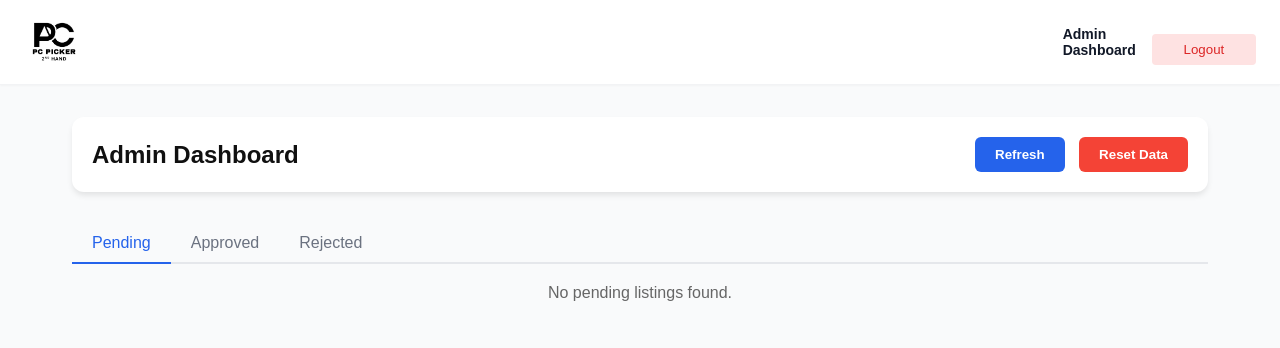
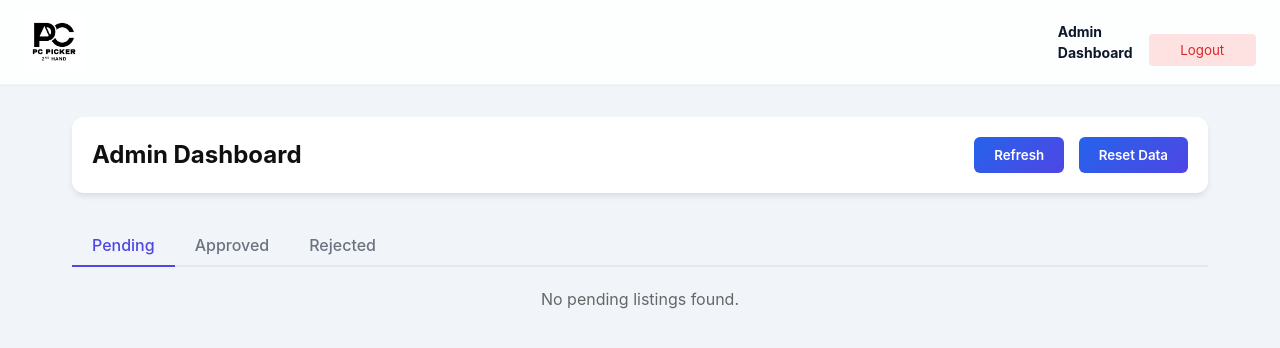
Before and after one commit to IsTyrone/CCAPDEV-MP, a plain HTML site: page pages/admin.html in a window 1280 px wide. Drawn offline with Linux system fonts and the light colour scheme; sample sign-in values are in the browser's storage; a web font is replaced by a local one.

Commit message:
Updated forum
Keeps track of who submitted which forum

```diff
--- a/css/dashboard.css
+++ b/css/dashboard.css
@@ -45,40 +45,63 @@
 }
 
 :root {
-  /* --- 1. Modern Color Palette --- */
-  --primary-blue: #2563eb;
-  /* Updated from #003399 */
-  --primary-hover: #1d4ed8;
-  /* Button Hover */
+  /* --- 1. Modern Professional Grade Palette --- */
+
+  /* Gradients & Brand Colors */
+  --primary-gradient: linear-gradient(135deg, #2563eb 0%, #4f46e5 100%);
+  /* Vivid Blue -> Indigo */
+  --primary-blue: #4f46e5;
+  /* Deep Indigo fallback */
+  --primary-hover: #4338ca;
+
+  --secondary-gradient: linear-gradient(135deg, #0ea5e9 0%, #2563eb 100%);
+  /* Sky -> Blue */
+
   --accent-red: #ef4444;
-  /* Alerts/Deals */
-  --bg-gray: #f9fafb;
-  /* Cleaner main background */
-  --text-dark: #111827;
-  /* Near-black for readability */
-  --text-secondary: #4b5563;
-  /* Secondary text */
-  --border-color: #e5e7eb;
-  /* Light border */
-  --footer-bg: #111827;
-  /* Dark footer */
-  --footer-text: #9ca3af;
-  /* Footer text */
+  --accent-green: #10b981;
+  --accent-amber: #f59e0b;
+
+  /* Surfaces & Backgrounds */
+  --bg-app: #f1f5f9;
+  /* Slate 100 - Cool, professional background */
+  --bg-card: #ffffff;
+  --bg-sidebar: #ffffff;
+
+  /* Typography */
+  --text-dark: #0f172a;
+  /* Slate 900 - Sharp, high contrast */
+  --text-secondary: #64748b;
+  /* Slate 500 */
+  --text-light: #94a3b8;
+  /* Slate 400 */
+
+  /* Borders & Shadows */
+  --border-color: #e2e8f0;
+  /* Slate 200 */
+  --shadow-sm: 0 1px 2px 0 rgba(0, 0, 0, 0.05);
+  --shadow-md: 0 4px 6px -1px rgba(0, 0, 0, 0.1), 0 2px 4px -1px rgba(0, 0, 0, 0.06);
+  --shadow-lg: 0 10px 15px -3px rgba(0, 0, 0, 0.1), 0 4px 6px -2px rgba(0, 0, 0, 0.05);
+
+  /* Footer */
+  --footer-bg: #0f172a;
+  --footer-text: #94a3b8;
 }
 
 * {
   box-sizing: border-box;
   margin: 0;
   padding: 0;
-  font-family: 'Google Sans', Arial, sans-serif;
+  font-family: 'Google Sans', 'Inter', system-ui, -apple-system, sans-serif;
+  -webkit-font-smoothing: antialiased;
 }
 
 body {
-  font-family: 'Google Sans', Arial, sans-serif;
-  background-color: var(--bg-gray);
+  font-family: 'Google Sans', 'Inter', system-ui, -apple-system, sans-serif;
+  background-color: var(--bg-app);
   color: var(--text-dark);
   height: 100vh;
   overflow-x: hidden;
+  line-height: 1.5;
 }
 
 a {
@@ -89,9 +112,9 @@ a {
 /* --- 1. Top Header (Logo | Nav Links | Account) --- */
 /* --- 1. Top Header (Logo | Nav Links | Account) --- */
 .main-header {
-  background-color: rgba(255, 255, 255, 0.95);
-  backdrop-filter: blur(12px);
-  -webkit-backdrop-filter: blur(12px);
+  background-color: rgba(255, 255, 255, 0.85);
+  backdrop-filter: blur(20px);
+  -webkit-backdrop-filter: blur(20px);
   padding: 12px 24px;
   display: flex;
   align-items: center;
@@ -271,7 +294,7 @@ a {
 }
 
 .btn-sidebar-primary {
-  background: var(--primary-blue);
+  background: var(--primary-gradient);
   color: white;
   border: none;
 }
@@ -458,7 +481,7 @@ a {
 }
 
 .carousel-indicator.current-slide {
-  background: var(--primary-blue);
+  background: var(--primary-gradient);
 }
 
 /* --- 5. Market Ticker Strip --- */
@@ -725,7 +748,7 @@ a {
 
 .bar.used {
   height: 40px;
-  background-color: var(--primary-blue);
+  background: var(--primary-gradient);
 }
 
 .price-line {
@@ -819,7 +842,7 @@ a {
 }
 
 .footer-social-link:hover {
-  background: var(--primary-blue);
+  background: var(--primary-gradient);
 }
 
 .footer-bottom {
@@ -1119,14 +1142,14 @@ a {
 }
 
 .refresh-btn {
-  background-color: var(--primary-blue);
+  background: var(--primary-gradient);
   color: white;
   border: none;
   padding: 10px 20px;
   border-radius: 6px;
   cursor: pointer;
   font-weight: 600;
-  transition: background-color 0.2s;
+  transition: all 0.2s;
 }
 
 .refresh-btn:hover {
@@ -1390,13 +1413,13 @@ a {
 .btn-find {
   margin-top: auto;
   padding: 10px;
-  background: var(--primary-blue);
+  background: var(--primary-gradient);
   color: white;
   border: none;
   border-radius: 4px;
   cursor: pointer;
   font-weight: 600;
-  transition: background 0.2s;
+  transition: transform 0.2s;
 }
 
 .btn-find:hover {
@@ -1626,13 +1649,13 @@ a {
   width: 100%;
   padding: 10px;
   margin-top: 15px;
-  background: var(--primary-blue);
+  background: var(--secondary-gradient);
   color: white;
   border: none;
   border-radius: 4px;
   cursor: pointer;
   font-weight: 600;
-  transition: background 0.2s;
+  transition: transform 0.2s;
 }
 
 .load-more-btn:hover {
@@ -1769,7 +1792,7 @@ a {
 
 .step-dot.active {
   border-color: var(--primary-blue);
-  background: var(--primary-blue);
+  background: var(--primary-gradient);
   color: white;
 }
 
--- a/css/forum.css
+++ b/css/forum.css
@@ -3,18 +3,34 @@
    ========================================= */
 
 :root {
-    /* --- 1. Modern Color Palette (Synced with dashboard.css) --- */
-    --primary-blue: #2563eb;
-    --primary-hover: #1d4ed8;
-    --border-color: #e5e7eb;
-    --bg-light: #f9fafb;
-    --text-primary: #111827;
-    --text-secondary: #4b5563;
-    --green: #22c55e;
+    /* --- 1. Modern Professional Grade Palette (Synced) --- */
+    --primary-gradient: linear-gradient(135deg, #2563eb 0%, #4f46e5 100%);
+    --primary-blue: #4f46e5;
+    --primary-hover: #4338ca;
+    --secondary-gradient: linear-gradient(135deg, #0ea5e9 0%, #2563eb 100%);
+
+    --accent-red: #ef4444;
+    --accent-green: #10b981;
+    --green: #10b981;
+    /* Legacy alias */
     --red: #ef4444;
+    /* Legacy alias */
+
+    --bg-app: #f1f5f9;
+    --bg-light: #f1f5f9;
+    /* Legacy alias */
+    --bg-card: #ffffff;
+
+    --text-dark: #0f172a;
+    --text-primary: #0f172a;
+    /* Legacy alias */
+    --text-secondary: #64748b;
+
+    --border-color: #e2e8f0;
+    --footer-bg: #0f172a;
+    --footer-text: #94a3b8;
+
     --blue-badge: #3b82f6;
-    --footer-bg: #111827;
-    --footer-text: #9ca3af;
 }
 
 * {
@@ -182,7 +198,7 @@ body {
     width: 56px;
     height: 56px;
     border-radius: 10px;
-    background: linear-gradient(135deg, #003399, #0055dd);
+    background: var(--primary-gradient);
     display: flex;
     align-items: center;
     justify-content: center;
@@ -240,9 +256,9 @@ body {
 }
 
 .sort-btn.active {
-    background: var(--primary-blue);
+    background: var(--primary-gradient);
     color: white;
-    border-color: var(--primary-blue);
+    border: none;
 }
 
 /* --- Submission Cards --- */
--- a/js/dashboard.js
+++ b/js/dashboard.js
@@ -957,8 +957,12 @@ let listingDropdownData = null;
       }
 
       // Add metadata
+      const currentUser = JSON.parse(localStorage.getItem('currentUser') || '{}');
+      const userName = currentUser.firstName ? `${currentUser.firstName} ${currentUser.lastName || ''}`.trim() : 'Guest';
+
       formData.id = Date.now();
       formData.status = 'pending';
+      formData.user = userName;
       formData.date = new Date().toISOString();
 
       // Save to localStorage
```
Also changed, not shown: css/auth.css (+12 -12 lines).
